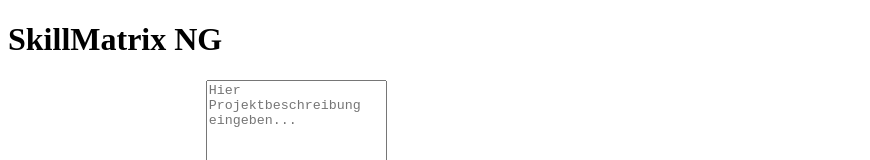
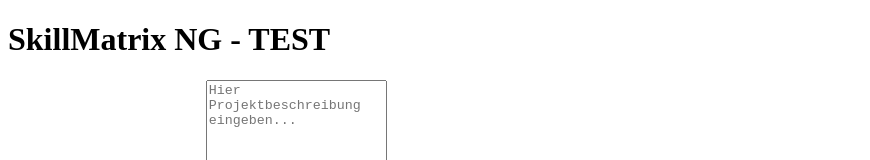
Before and after one commit to 30Leo56/SkillMatrix_MARS, a React (Create React App) app: page / in a window 1280 px wide. Shown: the top 160 px of the page, without its empty margins (0-870 px from the left). Built offline with nearby package versions, Linux system fonts and the light colour scheme.

Commit message:
Update App.jsx

```diff
--- a/src/App.jsx
+++ b/src/App.jsx
@@ -55,11 +55,9 @@ export default function SkillMatrixSetup() {
     ];
     setRows(aiRows);
   };
-
   return (
     <div className="p-4 space-y-10">
-      <h1 className="text-xl font-bold">SkillMatrix NG</h1>
-
+      <h1 className="text-xl font-bold">SkillMatrix NG - TEST</h1>
       <div className="w-full mb-12">
         <label htmlFor="projektbeschreibung" className="block text-sm font-medium mb-2">
           Projektbeschreibung eingeben:
```
